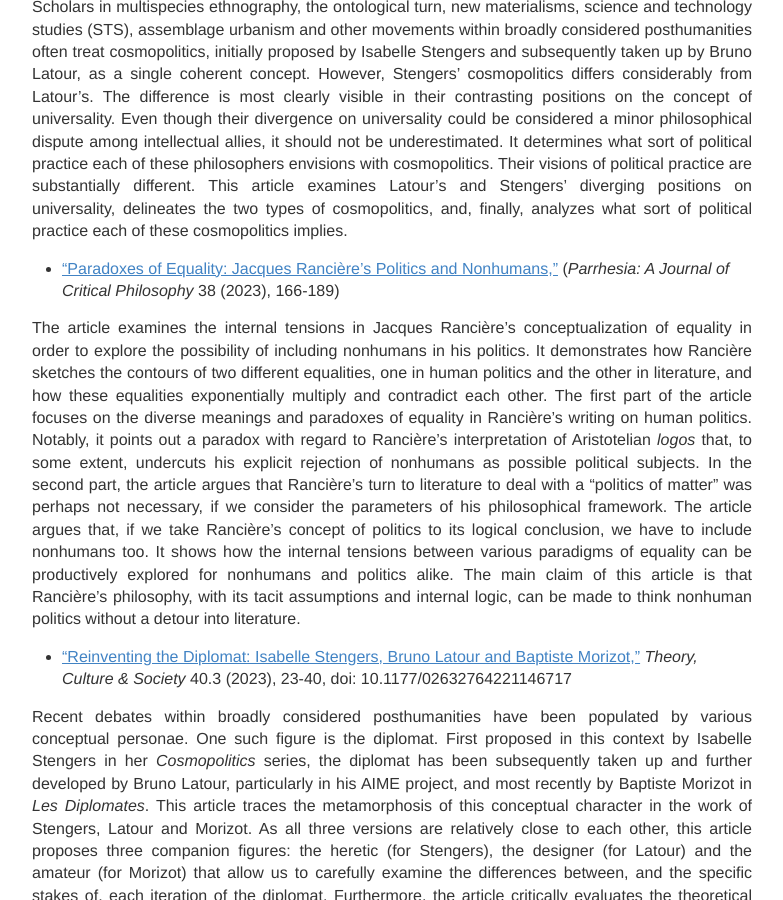
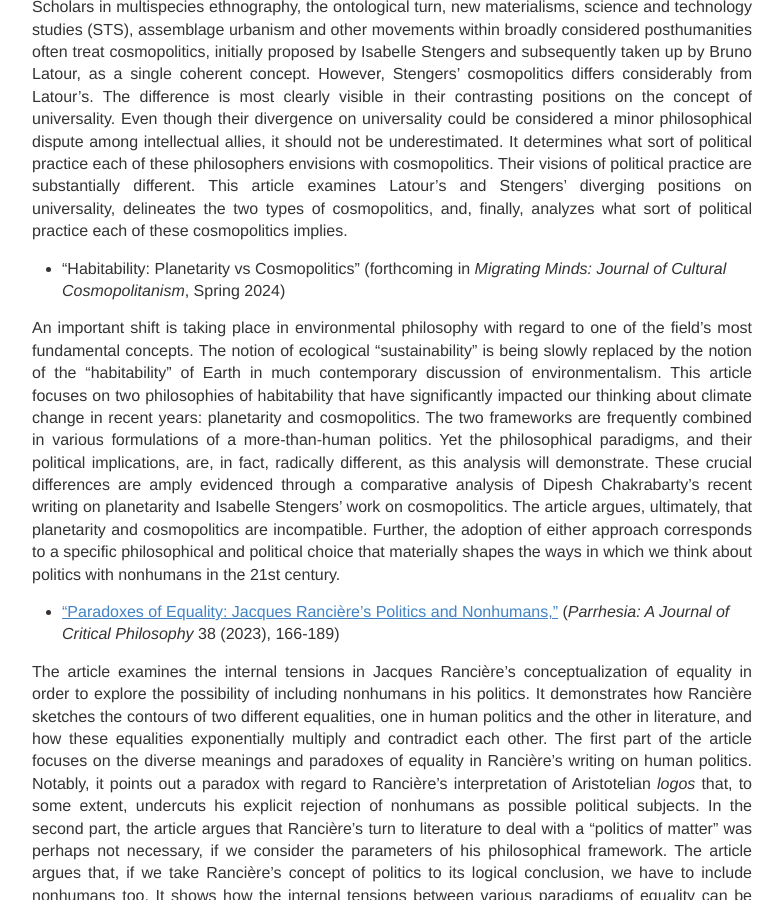
Before and after one commit to IJanicka/IJanicka.github.io, a Jekyll site: the page built from publications.md, in a window 1280 px wide and 900 px high, scrolled down 1412 px. Shown: the whole window, without its empty margins (248-1031 px from the left). Built offline with Jekyll 4.4.1, drawn with Linux system fonts in a browser that asks for light colours.

Commit message:
Update publications.md

```diff
--- a/publications.md
+++ b/publications.md
@@ -25,6 +25,10 @@ The turn of the Millennium demonstrated a fully-fledged revival and fusion of va
 * “The Janus Face of Cosmopolitics: The Concept of Universality in Isabelle Stengers and Bruno Latour” (forthcoming in *Philosophy Today* 68.3, Spring 2024) <br>
 
 Scholars in multispecies ethnography, the ontological turn, new materialisms, science and technology studies (STS), assemblage urbanism and other movements within broadly considered posthumanities often treat cosmopolitics, initially proposed by Isabelle Stengers and subsequently taken up by Bruno Latour, as a single coherent concept. However, Stengers’ cosmopolitics differs considerably from Latour’s. The difference is most clearly visible in their contrasting positions on the concept of universality. Even though their divergence on universality could be considered a minor philosophical dispute among intellectual allies, it should not be underestimated. It determines what sort of political practice each of these philosophers envisions with cosmopolitics. Their visions of political practice are substantially different. This article examines Latour’s and Stengers’ diverging positions on universality, delineates the two types of cosmopolitics, and, finally, analyzes what sort of political practice each of these cosmopolitics implies.
+
+* "Habitability: Planetarity vs Cosmopolitics" (forthcoming in *Migrating Minds: Journal of Cultural Cosmopolitanism*, Spring 2024) <br>
+
+An important shift is taking place in environmental philosophy with regard to one of the field’s most fundamental concepts. The notion of ecological “sustainability” is being slowly replaced by the notion of the “habitability” of Earth in much contemporary discussion of environmentalism. This article focuses on two philosophies of habitability that have significantly impacted our thinking about climate change in recent years: planetarity and cosmopolitics. The two frameworks are frequently combined in various formulations of a more-than-human politics. Yet the philosophical paradigms, and their political implications, are, in fact, radically different, as this analysis will demonstrate. These crucial differences are amply evidenced through a comparative analysis of Dipesh Chakrabarty’s recent writing on planetarity and Isabelle Stengers’ work on cosmopolitics. The article argues, ultimately, that planetarity and cosmopolitics are incompatible. Further, the adoption of either approach corresponds to a specific philosophical and political choice that materially shapes the ways in which we think about politics with nonhumans in the 21st century.
 
 * <a href="https://parrhesiajournal.org/wp-content/uploads/2024/01/07.-Iwona-Janicka-Paradoxes-of-Equality-Jacques-Rancieres-Politics-and-Nonhumans.pdf" target="_blank"> “Paradoxes of Equality: Jacques Rancière’s Politics and Nonhumans,”</a> (*Parrhesia: A Journal of Critical Philosophy* 38 (2023), 166-189)<br>
 
```
